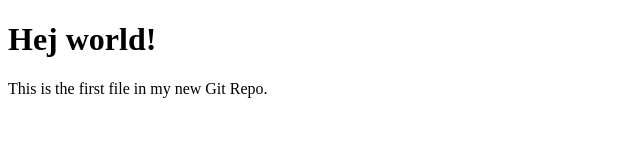
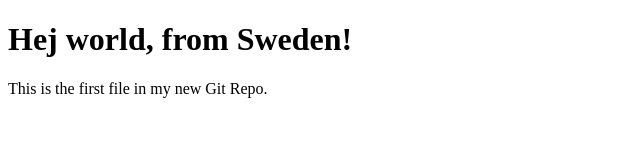
Before and after one commit to Adesoba/testgit2, a plain HTML site: page index.html in a window 1280 px wide. Shown: the whole page, without its empty margins (0-640 px from the left). Drawn offline with Linux system fonts and the light colour scheme.

Commit message:
Updated index.html file from Sverige

```diff
--- a/index.html
+++ b/index.html
@@ -5,7 +5,7 @@
 </head>
 <body>
 
-<h1>Hej world!</h1>
+<h1>Hej world, from Sweden!</h1>
 <p>This is the first file in my new Git Repo.</p>
 
 </body>
```
